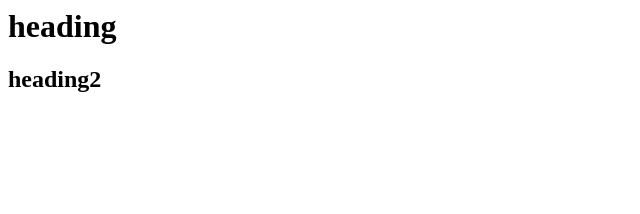
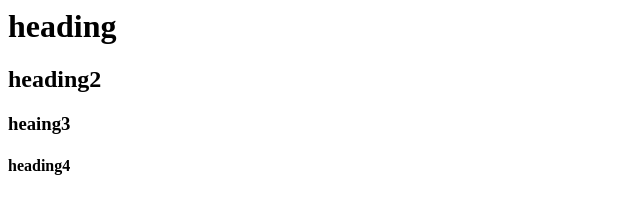
Before and after one commit to bhumikachoubey/practice, a plain HTML site: page index.html in a window 1280 px wide. Shown: the whole page, without its empty margins (0-640 px from the left). Drawn offline with Linux system fonts and the light colour scheme.

Commit message:
heading added

```diff
--- a/index.html
+++ b/index.html
@@ -6,5 +6,7 @@
     <body>
         <h1>heading</h1>
         <h2>heading2</h2>
+        <h3>heaing3</h3>
+        <h4>heading4</h4>
     </body>
 </html>
```
